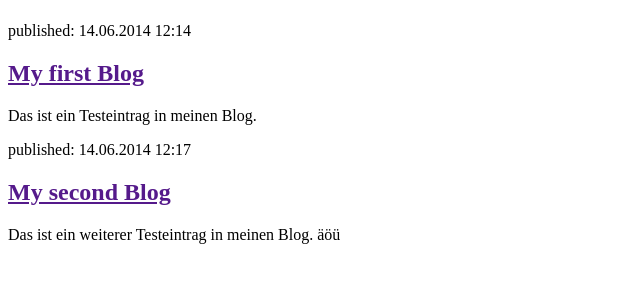
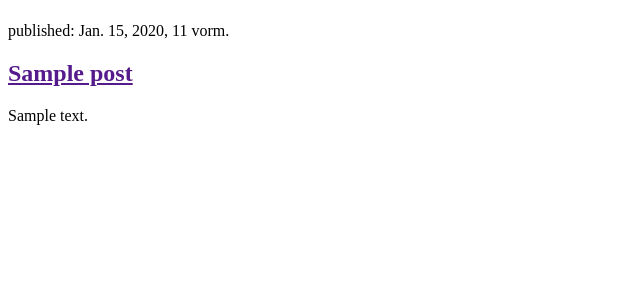
Before and after one commit to lherr/djangogirls, a Django app: page / in a window 1280 px wide. Shown: the part 58-358 px from the top of the page, without its empty margins (0-640 px from the left). Run offline with Django 3.2, Linux system fonts and the light colour scheme; tables that the repository leaves empty hold one stand-in row (values such as "Sample post").

Commit message:
Template geaendert

```diff
--- a/blog/templates/blog/post_list.html
+++ b/blog/templates/blog/post_list.html
@@ -8,15 +8,12 @@
         <header>
             <h1><a href="/">Django Girls Blog</a></h1>
         </header>
-        <article>
-            <time>published: 14.06.2014 12:14</time>
-            <h2><a href="">My first Blog</a></h2>
-            <p>Das ist ein Testeintrag in meinen Blog.</p>
-        </article>
-        <article>
-            <time>published: 14.06.2014 12:17</time>
-            <h2><a href="">My second Blog</a></h2>
-            <p>Das ist ein weiterer Testeintrag in meinen Blog. äöü</p>
-        </article>
+        {% for post in posts %}
+            <article>
+                <time>published: {{ post.published_date }}</time>
+                <h2><a href="">{{ post.title }}</a></h2>
+                <p>{{ post.text|linebreaksbr }}</p>
+            </article>
+        {% endfor %}
     </body>
 </html>
--- a/blog/views.py
+++ b/blog/views.py
@@ -1,6 +1,9 @@
 from django.shortcuts import render
+from django.utils import timezone
+from .models import Post
 
 # Create your views here.
 
 def post_list(request):
-    return render(request, 'blog/post_list.html')
+    posts = Post.objects.order_by('published_date')
+    return render(request, 'blog/post_list.html', {'posts': posts})
```
